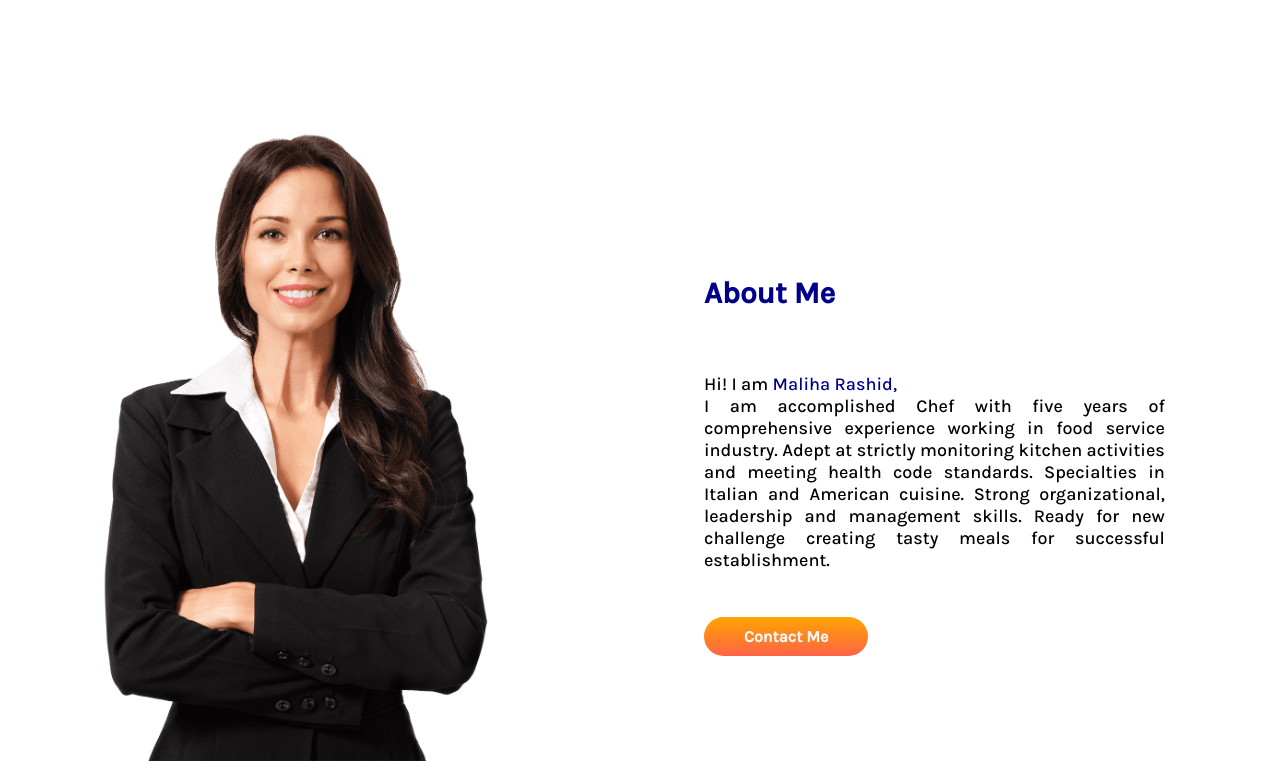
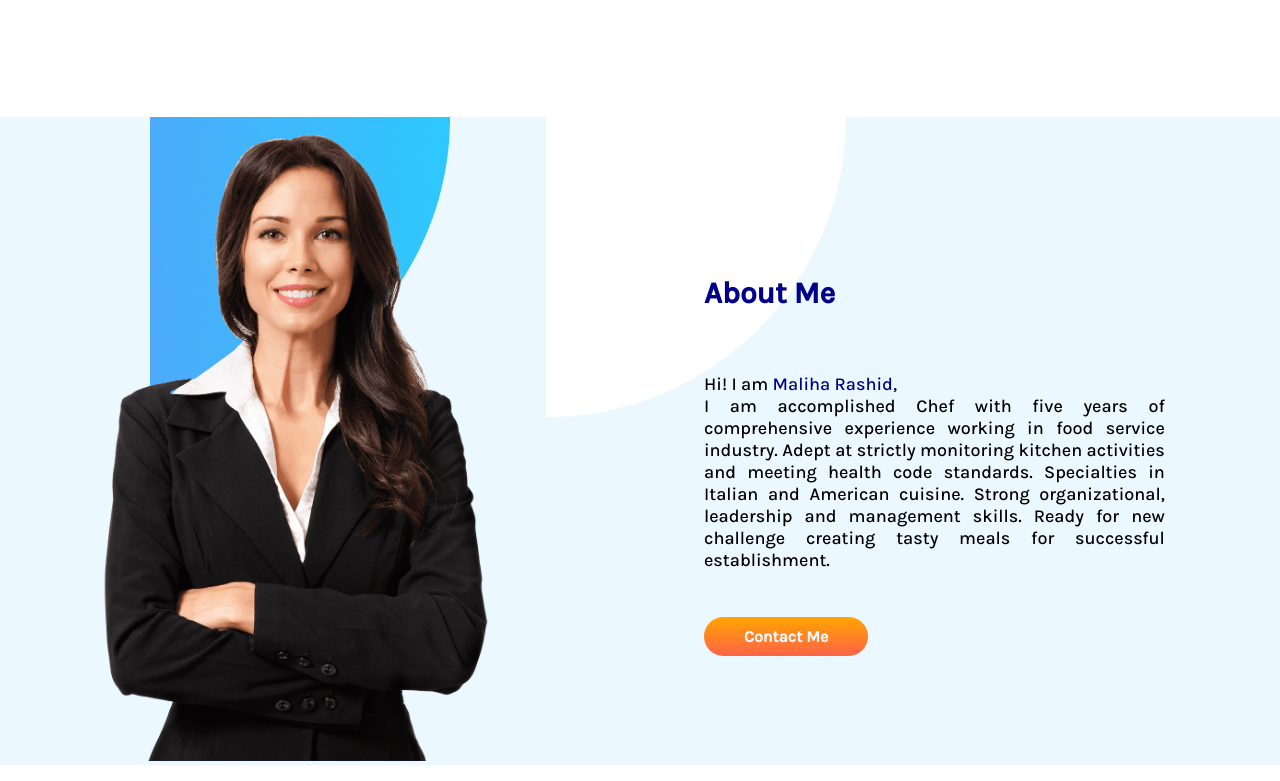
Before and after one commit to Sawom/WDP3-Food-Court, a plain HTML site: page index.html in a window 1280 px wide. Shown: the part 759-1540 px from the top of the page. Drawn offline with Linux system fonts and the light colour scheme.

Commit message:
Update style.css

```diff
--- a/style.css
+++ b/style.css
@@ -60,7 +60,7 @@ p{
 }
 
 .sectionTwoBanner{
-    background-image: url(images/shapes/Frame\ 57.jpg);
+    background-image: url(images/shapes/Frame57.jpg);
     background-repeat: no-repeat;
 }
 
```
